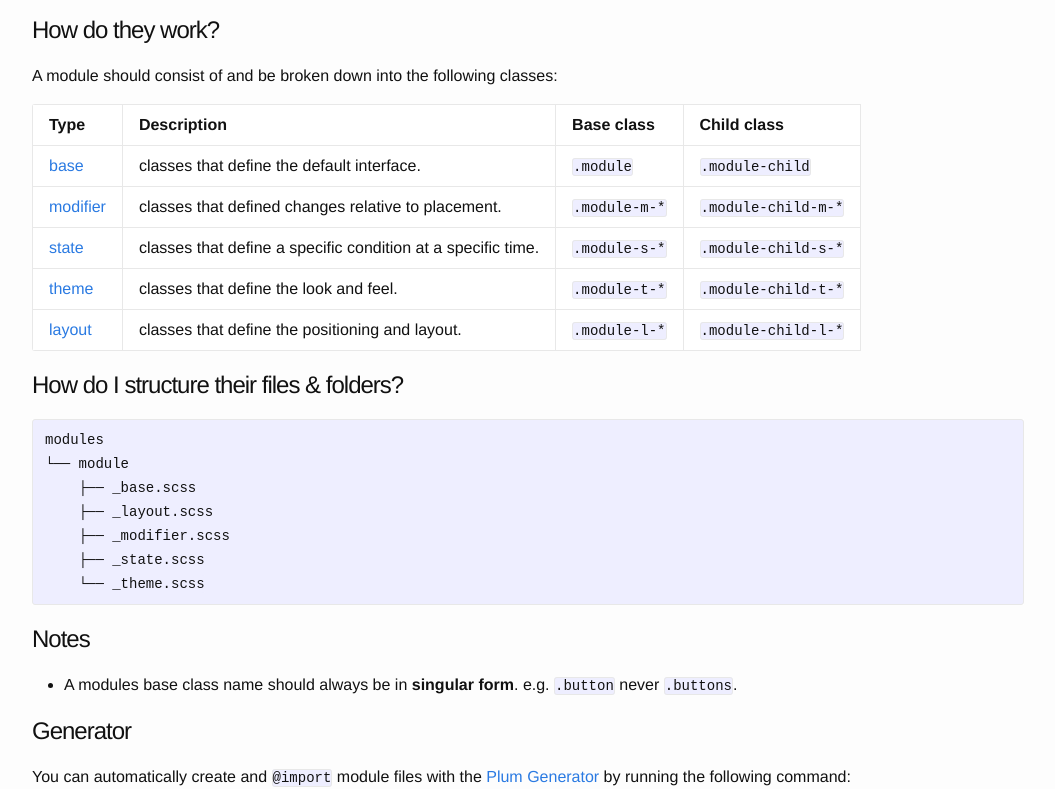
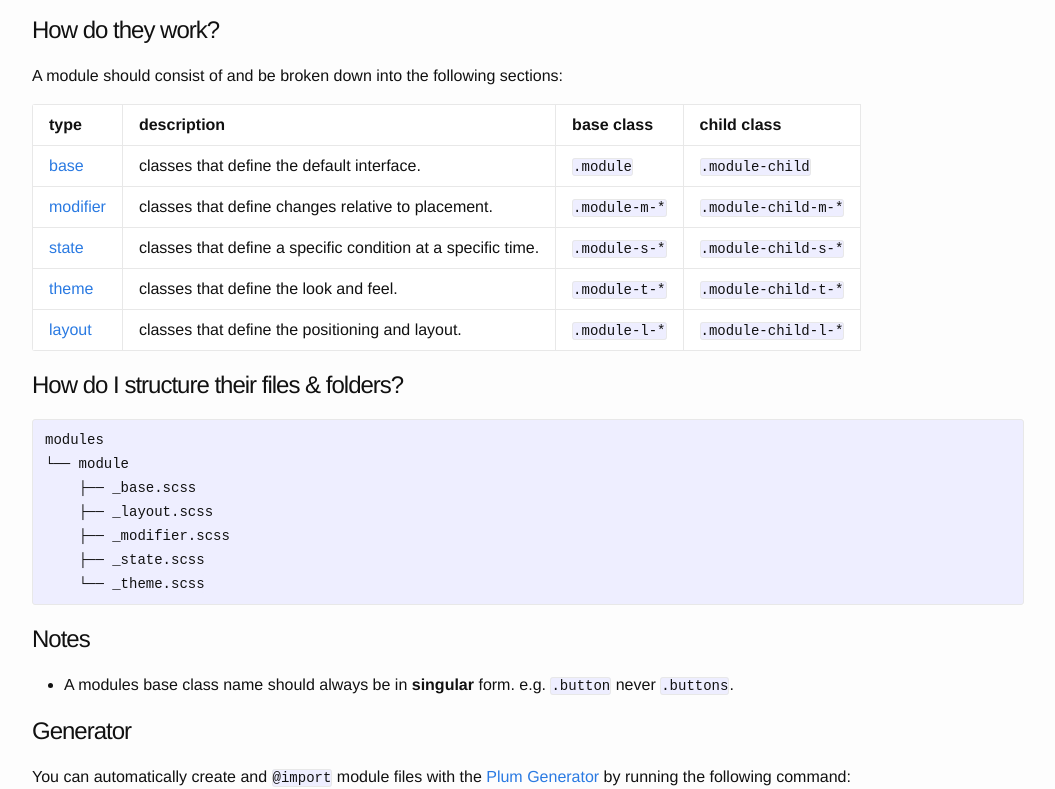
Before and after one commit to plum-css/plum, a Jekyll site: the page built from _docs/modules.md, in a window 1280 px wide, cut to the strip 308-1097 px from the top of the page. Shown: the whole strip, without its empty margins (112-1167 px from the left). Built offline with Jekyll 4.4.1, drawn with Linux system fonts in a browser that asks for light colours; nearby versions of some CDN libraries; Markdown is read by kramdown in place of the engine named in the settings.

Commit message:
cleanup of the module doc

```diff
--- a/_docs/modules.md
+++ b/_docs/modules.md
@@ -35,12 +35,12 @@ graph LR;
 
 ## How do they work?
 
-A module should consist of and be broken down into the following classes:
+A module should consist of and be broken down into the following sections:
 
-Type                              | Description                                                  | Base class     | Child class
+type                              | description                                                  | base class     | child class
 ----------------------------------|--------------------------------------------------------------|----------------|---------------------
 [base](modules-base.html)         | classes that define the default interface.                   | `.module`      | `.module-child`
-[modifier](modules-modifier.html) | classes that defined changes relative to placement.          | `.module-m-*`  | `.module-child-m-*`
+[modifier](modules-modifier.html) | classes that define changes relative to placement.           | `.module-m-*`  | `.module-child-m-*`
 [state](modules-state.html)       | classes that define a specific condition at a specific time. | `.module-s-*`  | `.module-child-s-*`
 [theme](modules-theme.html)       | classes that define the look and feel.                       | `.module-t-*`  | `.module-child-t-*`
 [layout](modules-layout.html)     | classes that define the positioning and layout.              | `.module-l-*`  | `.module-child-l-*`
@@ -60,8 +60,7 @@ modules
 
 ## Notes
 
-- A modules base class name should always be in **singular form**. e.g. ``.button`` never ``.buttons``.
-
+- A modules base class name should always be in **singular** form. e.g. ``.button`` never ``.buttons``.
 
 ## Generator
 
```
